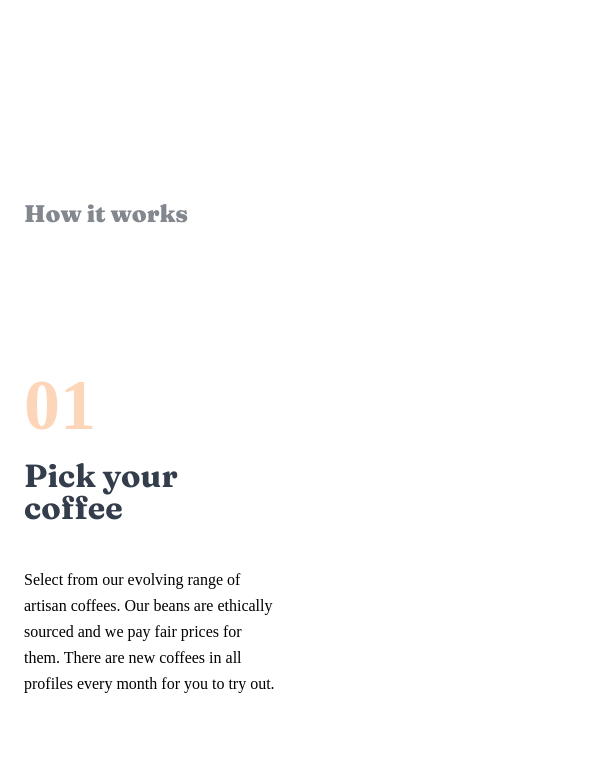
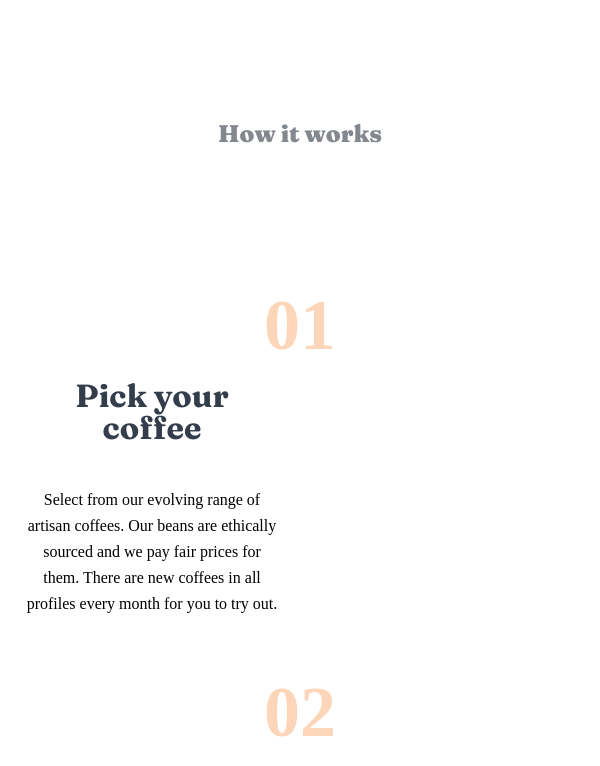
Before and after one commit to DavyFungALoi/coffee-subscription, a React (Create React App) app: page / in a window 600 px wide. Shown: the part 4116-4882 px from the top of the page. Built offline with nearby package versions, Linux system fonts and the light colour scheme.

Commit message:
moved how it works header to its respective scss file

```diff
--- a/src/styles/Components/_header.scss
+++ b/src/styles/Components/_header.scss
@@ -34,6 +34,12 @@
     }
   }
   .nav-container__hamburger {
+    display: block;
+  }
+}
+
+@media (min-width: 600px) {
+  .nav-container__hamburger {
     display: none;
   }
 }
--- a/src/styles/Components/_howitworks.scss
+++ b/src/styles/Components/_howitworks.scss
@@ -1,5 +1,9 @@
-.how-it-works-container {
+.how-it-works-container__header {
+  margin-top: 12.5rem;
+  color: rgba(131, 136, 143, 1);
+  font-weight: 900;
 }
+
 .how-it-works-container__steps-container {
   display: grid;
   grid-template-columns: 1fr 1fr 1fr;
@@ -14,7 +18,16 @@
 }
 
 @media (max-width: 600px) {
+  .how-it-works-container__header {
+    text-align: center;
+    margin-top: 0;
+    color: rgba(131, 136, 143, 1);
+    font-weight: 900;
+  }
   .how-it-works-container__steps-container {
     display: block;
   }
+  .how-it-works-container__header {
+    margin-top: 7.5rem;
+  }
 }
--- a/src/styles/Components/_step.scss
+++ b/src/styles/Components/_step.scss
@@ -61,26 +61,13 @@
 
 @media (max-width: 600px) {
   .step-container {
-    border-top: none;
-    .step-count {
-      font-weight: 900;
-      font-size: 4.5rem;
-      padding-top: 5.125rem;
-      color: rgba(253, 214, 186, 1);
-    }
-    h4 {
-      font-size: 2rem;
-      color: rgba(51, 61, 75, 1);
-      max-width: 16rem;
-    }
-    .step-container__description {
-      max-width: 16rem;
-    }
-  }
-  .step-container:last-child {
+    text-align: center;
     border-top: none;
   }
   .step-container::before {
     display: none;
   }
+  .step-container__description {
+    max-width: 24rem;
+  }
 }
--- a/src/styles/Screens/_HomeScreen.scss
+++ b/src/styles/Screens/_HomeScreen.scss
@@ -84,12 +84,6 @@
   column-gap: 1.875rem;
 }
 
-.how-it-works-container__header {
-  margin-top: 12.5rem;
-  color: rgba(131, 136, 143, 1);
-  font-weight: 900;
-}
-
 .btn.bottom {
   margin-top: 4rem;
   margin-bottom: 12.5rem;
@@ -155,13 +149,7 @@
     z-index: 2;
     display: flex;
     flex-direction: column;
-    row-gap: 1.5rem
-  }
-
-  .how-it-works-container__header {
-    margin-top: 12.5rem;
-    color: rgba(131, 136, 143, 1);
-    font-weight: 900;
+    row-gap: 1.5rem;
   }
 
   .btn.bottom {
```
Also changed, not shown: css/App.css.
